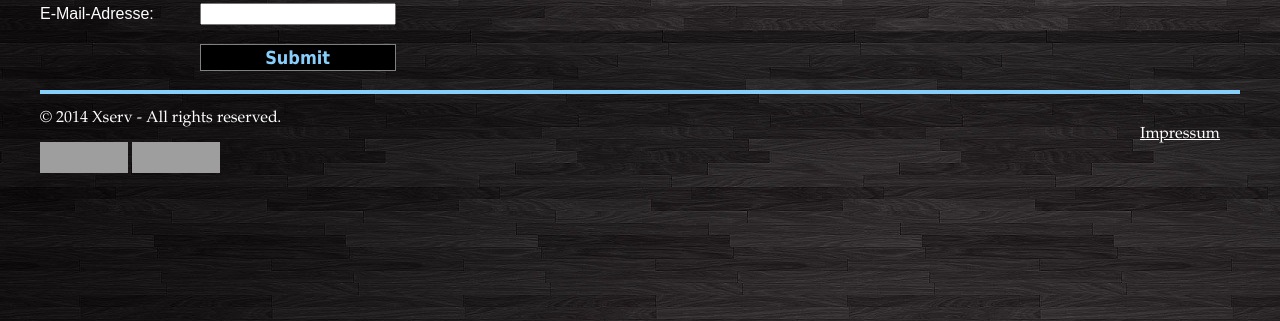
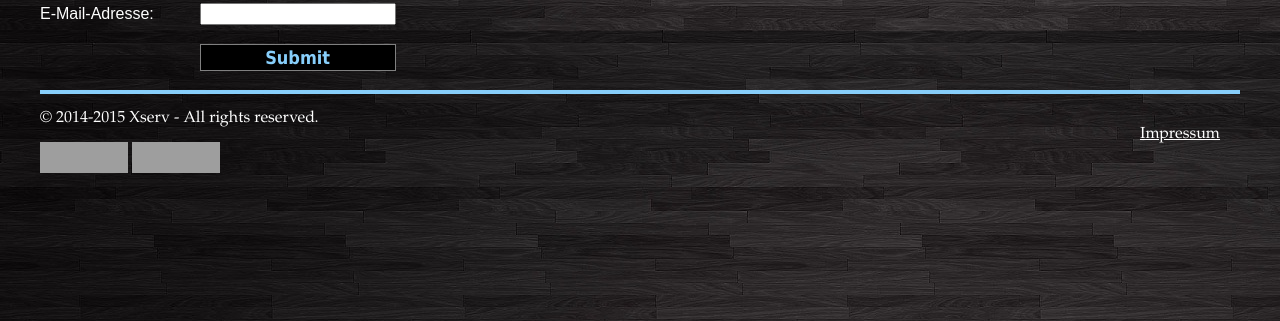
Before and after one commit to Niknox/wowhp, a PHP site: page /account.php in a window 1280 px wide. Shown: the part 354-675 px from the top of the page. Run offline with PHP 8.4, Linux system fonts and the light colour scheme; data that the repository does not hold is empty; a stand-in replaces the project's code that opens the database connection; grey boxes are pictures that could not be loaded.

Commit message:
Copyright Update

```diff
--- a/footer.php
+++ b/footer.php
@@ -1,4 +1,4 @@
-&copy; 2014 Xserv - All rights reserved.
+&copy; 2014-2015 Xserv - All rights reserved.
 <a id="imp" href="impressum.php">Impressum</a>
 <a href="http://jigsaw.w3.org/css-validator/validator?uri=wow.xserv.net&amp;profile=css3&amp;usermedium=all&amp;warning=1&amp;vextwarning="><img style="border:0;width:88px;height:31px" src="http://jigsaw.w3.org/css-validator/images/vcss" alt="CSS is valid!"> </a>
 <a href="http://validator.w3.org/check?uri=http%3A%2F%2Fwow.xserv.net%2F"><img style="border:0;width:88px;height:31px" src="http://upload.wikimedia.org/wikipedia/commons/b/bb/W3C_HTML5_certified.png" alt="HTML5 is valid!"> </a>
```
Also changed, not shown: README.md.
